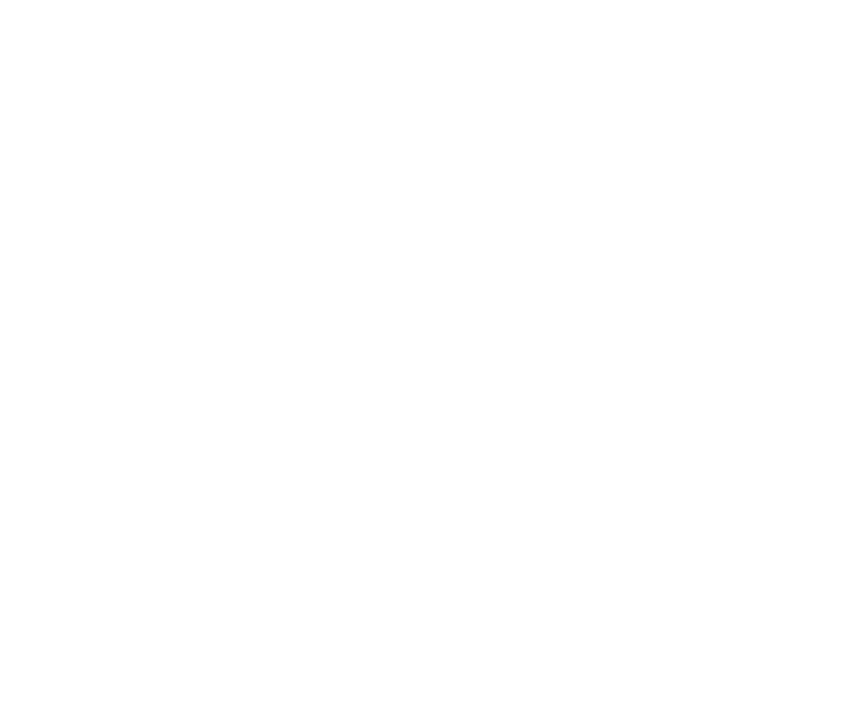
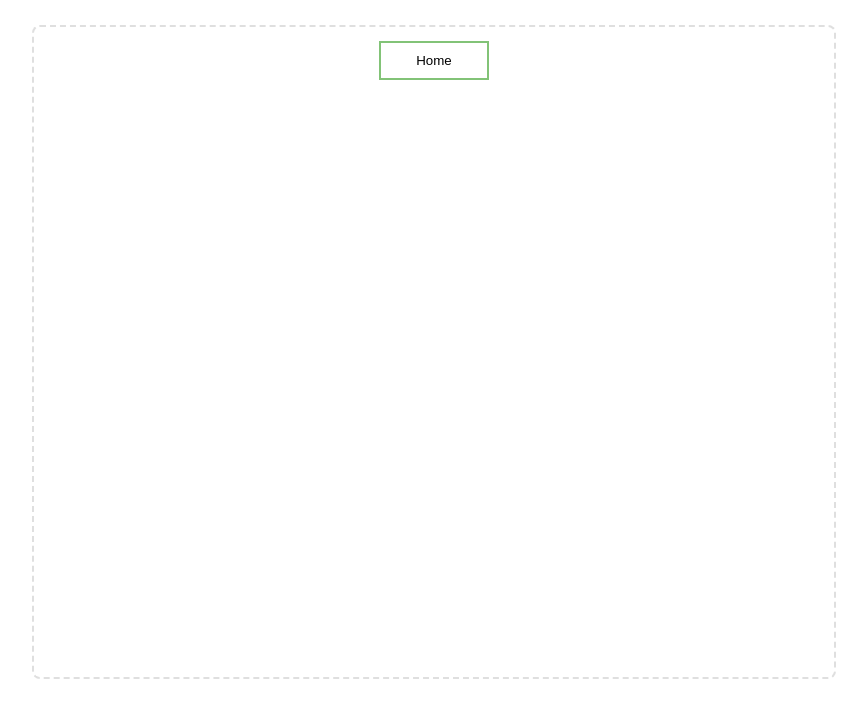
Before and after one commit to Jason-NT/WebProject, a plain HTML site: page index.html in a window 1280 px wide. Shown: the whole page, without its empty margins (206-1073 px from the left). Drawn offline with Linux system fonts and the light colour scheme.

Commit message:
Setup of basic layout and css

```diff
--- a/index.html
+++ b/index.html
@@ -5,6 +5,15 @@
     </head>
 
     <body>
+        <div class = "container">
 
+            <div class = "navigation">
+                <button class = "navbtn">Home</button>
+            </div>
+
+            <div class = "content">
+
+            </div>
+        </div>
     </body>
 </html>
--- a/scripts/css/style.css
+++ b/scripts/css/style.css
@@ -1,3 +1,64 @@
 body {
     background-color: white;
+
+    font-family: -apple-system, BlinkMacSystemFont, 'Segoe UI', Roboto, Oxygen, Ubuntu, Cantarell, 'Open Sans', 'Helvetica Neue', sans-serif;
 }
+
+.container {
+    margin-top: 25px;
+
+    margin-left: auto;
+    margin-right: auto;
+
+    background-color: rgb(255, 255, 255);
+
+    min-width: 40%;
+    max-width: 800px;
+    min-height: 650px;
+
+    border-radius: 8px;
+    border-width: 2px;
+    border-style: dashed;
+    border-color: rgb(223, 223, 223);
+}
+
+.navigation {
+    margin-top: 12px;
+
+    width: 80%;
+    height: 45px;
+
+    text-align: center;
+
+    margin-left: auto;
+    margin-right: auto;
+
+    border-radius: 8px;
+    border-width: 2px;
+    border-style: dashed;
+    border-color: rgb(255, 255, 255);
+}
+
+.navbtn {
+    background-color:white;
+    border: 2px solid rgb(130, 195, 119);;
+    display: inline-block;
+    cursor: pointer;
+
+    padding: 10px 35px;
+
+    transition-duration: .25s;
+}
+
+.navbtn:hover {
+    background-color:rgb(130, 195, 119);
+    color: white;
+}
+
+.content {
+
+}
+
+h1.new1{
+    text-align: center;
+}
```
